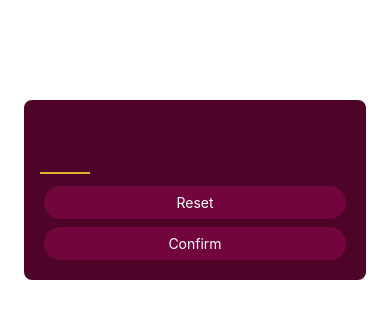
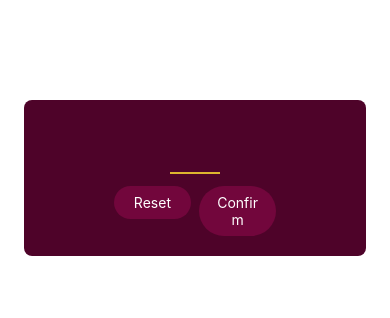
Before and after one commit to developerwill/react-native-guess-number, a React Native app: screen / in a window 390 px wide. Shown: the top 318 px of the page. Built offline with nearby package versions, Linux system fonts and the light colour scheme.

Commit message:
mproving the Buttons

```diff
--- a/screens/StartGame.jsx
+++ b/screens/StartGame.jsx
@@ -10,14 +10,22 @@ export default function StartGame() {
                 keyboardType={'number-pad'}
                 autoCorrect={false}
             />
-            <PrimaryBtn>Reset</PrimaryBtn>
-            <PrimaryBtn>Confirm</PrimaryBtn>
+            <View style={styles.buttonsContainer}>
+                <View style={styles.buttonContainer}>
+                    <PrimaryBtn>Reset</PrimaryBtn>
+                </View>
+                <View style={styles.buttonContainer}>
+                    <PrimaryBtn>Confirm</PrimaryBtn>
+                </View>
+            </View>
         </View>
     );
 }
 
 const styles = StyleSheet.create({
     inputContainer: {
+        justifyContent: 'center',
+        alignItems: 'center',
         padding: 16,
         marginTop: 100,
         marginHorizontal: 24,
@@ -35,5 +43,11 @@ const styles = StyleSheet.create({
         marginVertical: 8,
         fontWeight: 'bold',
         textAlign: 'center'
+    },
+    buttonsContainer: {
+        flexDirection: 'row'
+    },
+    buttonContainer: {
+        flex: 1
     }
 });
```
